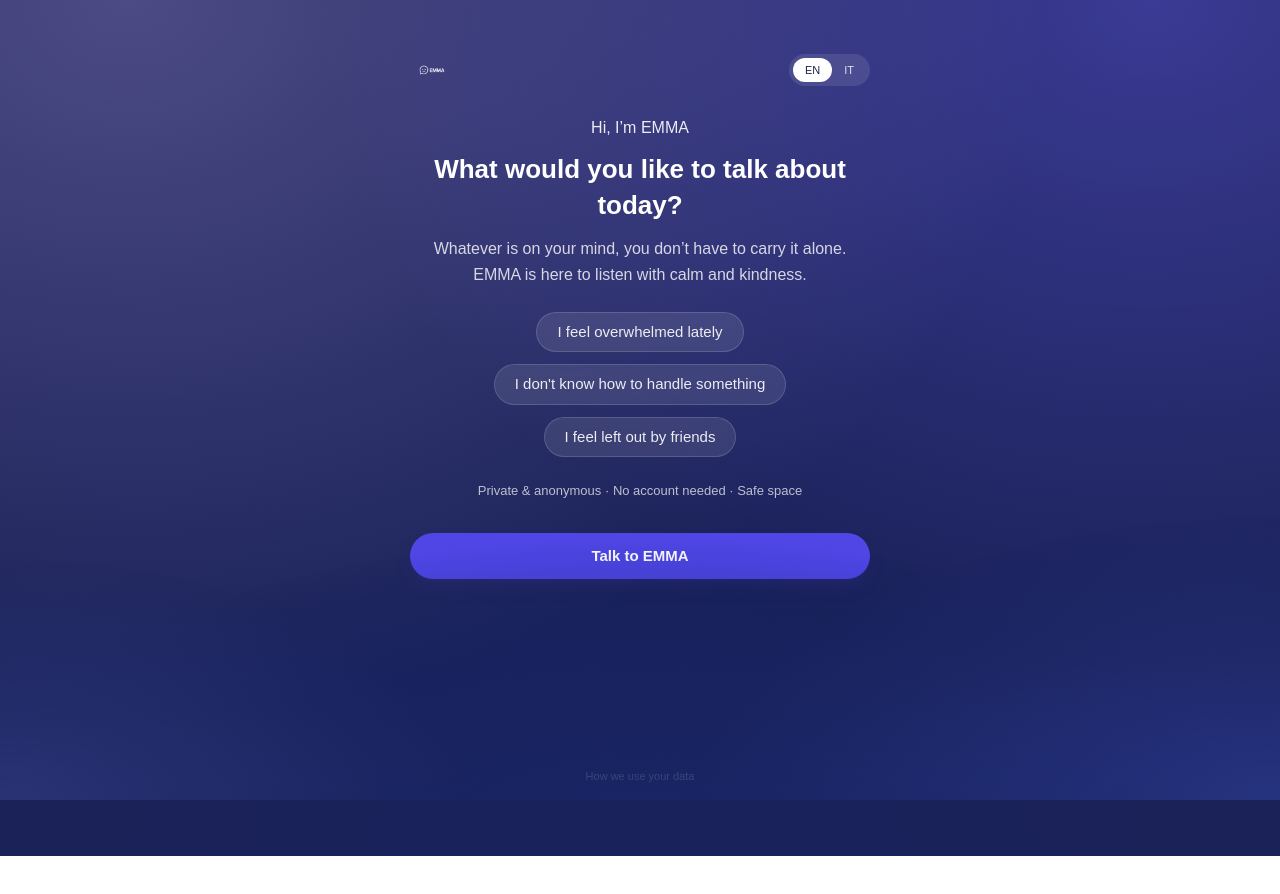
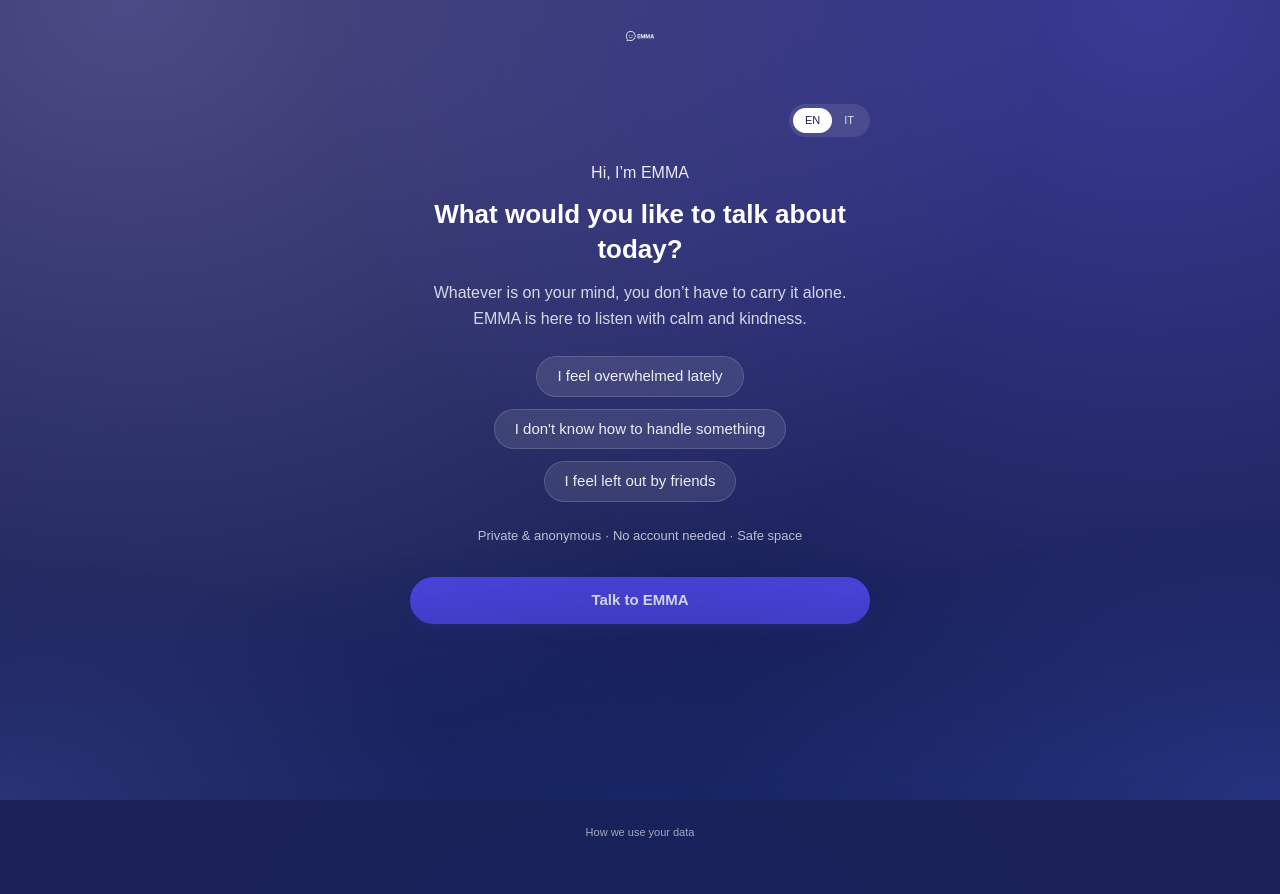
Before and after one commit to thosk92/thomas-site-v2, a Next.js app: page /emma in a window 1280 px wide. Shown: the top 894 px of the page. Before the commit the page ends 856 px from the top, so only its background shows below. Built offline with nearby package versions, Linux system fonts and the light colour scheme; a web font is replaced by a local one.

Commit message:
Finalize EMMA layout with global logo header and privacy home links

```diff
--- a/src/app/emma/page.tsx
+++ b/src/app/emma/page.tsx
@@ -167,18 +167,7 @@ export default function EmmaHome() {
     return (
       <div className="flex min-h-screen w-full justify-center px-4 py-8 overflow-x-hidden">
         <div className="mx-auto flex w-full max-w-[460px] flex-col text-center text-white">
-          <header className="mb-6 flex items-center justify-between">
-            <div className="flex items-center">
-              <div className="emma-logo-breath flex h-11 w-11 items-center justify-center">
-                <Image
-                  src="/logo-emma-bianco.png"
-                  alt="EMMA"
-                  width={28}
-                  height={28}
-                  className="h-7 w-7 object-contain"
-                />
-              </div>
-            </div>
+          <header className="mb-6 flex items-center justify-end">
             <div className="inline-flex rounded-full bg-white/10 p-1 text-[11px] font-medium text-white/80">
               <button
                 type="button"
@@ -258,18 +247,7 @@ export default function EmmaHome() {
   return (
     <div className="flex min-h-screen w-full justify-center px-4 py-8 overflow-x-hidden">
       <div className="mx-auto flex w-full max-w-[420px] flex-col text-white">
-        <header className="mb-6 flex items-center justify-between">
-          <div className="flex items-center">
-            <div className="emma-logo-breath flex h-11 w-11 items-center justify-center">
-              <Image
-                src="/logo-emma-bianco.png"
-                alt="EMMA"
-                width={28}
-                height={28}
-                className="h-7 w-7 object-contain"
-              />
-            </div>
-          </div>
+        <header className="mb-6 flex items-center justify-end">
           <div className="inline-flex rounded-full bg-white/80 p-1 text-[11px] font-medium text-slate-700 shadow-sm">
             <button
               type="button"
--- a/src/app/privacy/page.tsx
+++ b/src/app/privacy/page.tsx
@@ -2,9 +2,15 @@ export default function PrivacyPage() {
   return (
     <div className="min-h-screen bg-[#0b1024] text-slate-100 flex items-center justify-center px-4 py-10">
       <div className="w-full max-w-[720px] rounded-3xl bg-white/5 px-6 py-7 sm:px-10 sm:py-10 shadow-[0_18px_60px_rgba(15,23,42,0.55)] backdrop-blur-md border border-white/10">
+        <div className="mb-3 flex items-center justify-between text-[12px] text-slate-200/80">
+          <a href="/emma" className="underline-offset-2 hover:underline">
+            ← EMMA home
+          </a>
+          <span className="uppercase tracking-[0.18em] text-indigo-200/90">EMMA</span>
+        </div>
+
         <div className="mb-6 text-center">
-          <p className="text-[13px] uppercase tracking-[0.18em] text-indigo-200/90">EMMA</p>
-          <h1 className="mt-1 text-[22px] sm:text-[24px] font-semibold text-white">
+          <h1 className="text-[22px] sm:text-[24px] font-semibold text-white">
             Privacy &amp; Data Use
           </h1>
           <p className="mt-2 text-[13px] text-slate-200/80">
--- a/src/components/mindclean/Layout.tsx
+++ b/src/components/mindclean/Layout.tsx
@@ -1,9 +1,26 @@
 "use client";
+
+import Image from "next/image";
+import Link from "next/link";
 
 export default function MCLayout({ children }: { children: React.ReactNode }) {
   return (
     <div className="min-h-screen emma-immersive-bg text-white overflow-x-hidden">
       <div className="flex min-h-screen flex-col px-4 py-4 sm:px-4">
+        <header className="mb-4 flex items-center justify-center">
+          <Link href="/emma" className="flex items-center justify-center">
+            <div className="emma-logo-breath flex h-10 w-10 items-center justify-center">
+              <Image
+                src="/logo-emma-bianco.png"
+                alt="EMMA home"
+                width={32}
+                height={32}
+                className="h-8 w-8 object-contain"
+              />
+            </div>
+          </Link>
+        </header>
+
         <main className="pb-4 sm:pb-6">
           {children}
         </main>
```
